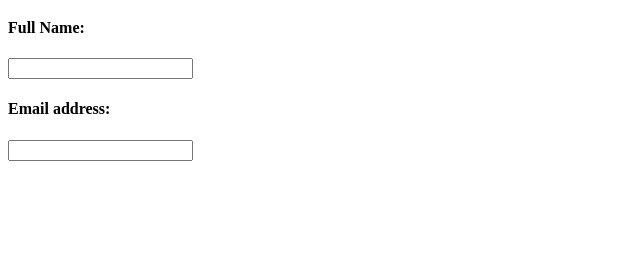
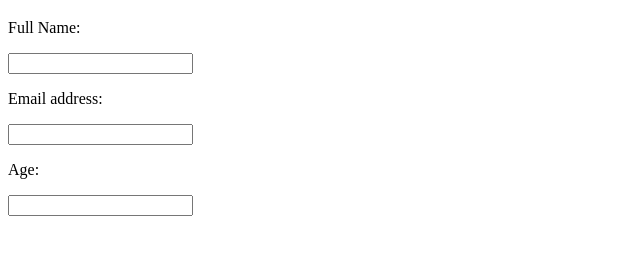
Before and after one commit to AinaFaresya/LAB_2, a plain HTML site: page task_2/index.html in a window 1280 px wide. Shown: the part 61-316 px from the top of the page, without its empty margins (0-640 px from the left). Drawn offline with Linux system fonts and the light colour scheme.

Commit message:
Initial commit with index.html

```diff
--- a/task_2/index.html
+++ b/task_2/index.html
@@ -7,10 +7,12 @@
 <body>
     <form>
       <h1>Conference Registration Form</h1>
-      <h4>Full Name:</h4>
+      <p>Full Name:</p>
       <input type="text" name="fullname"><br>
-      <h4>Email address:</h4>
+      <p>Email address:</p>
       <input type="text" email="emailaddress"><br>
+      <p>Age:</p>
+      <input type="text" age="age"><br>
     </form>
 
 </body>
```
